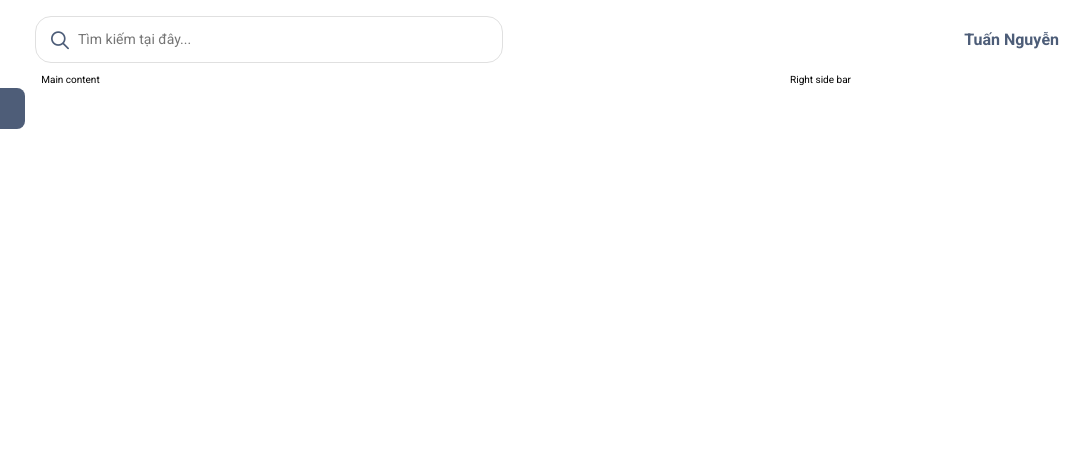
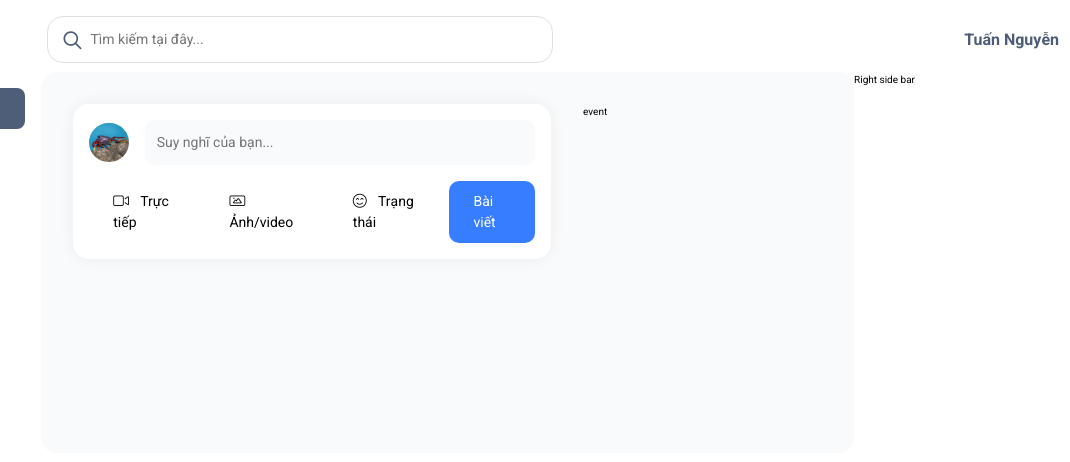
Before and after one commit to ducky2003/DAMH, a plain HTML site: page index.html in a window 1280 px wide. Shown: the full height of the page, 137-1207 px from the left. Drawn offline with Linux system fonts and the light colour scheme.

Commit message:
Post Layout

```diff
--- a/assets/scss/common/__common_class.scss
+++ b/assets/scss/common/__common_class.scss
@@ -33,3 +33,10 @@ h5,
 h6 {
     overflow-wrap: break-word;
 }
+
+.post-container {
+    background-color: #fff;
+    border-radius: 16px;
+    padding: 16px;
+    box-shadow: 0 0 16px #0000000f;
+}
--- a/assets/scss/contents/left_side_bar.scss
+++ b/assets/scss/contents/left_side_bar.scss
@@ -10,6 +10,12 @@
     padding: 16px;
     padding-left: 0;
     list-style: none;
+
+}
+
+.navbar__item:hover {
+    cursor: pointer;
+    background-color: #F9FAFB;
 }
 
 .navbar__item {
@@ -18,10 +24,6 @@
     color: $primary-color;
     background-color: #fff;
     padding: 10px 16px;
-
-    :hover {
-        cursor: pointer;
-    }
 }
 
 .navbar__item.active {
--- a/assets/scss/contents/main_content.scss
+++ b/assets/scss/contents/main_content.scss
@@ -1,3 +1,79 @@
 .main-content {
     flex-basis: 60%;
+    padding: 32px;
+    padding-bottom: 0;
+    background-color: #F9FAFB;
+    border-radius: 16px;
+    display: flex;
+    gap: 32px;
+
+    .feed-phase {
+        flex: 2;
+
+    }
 }
+
+
+
+.new-post__box {
+    display: flex;
+    align-items: center;
+    gap: 16px;
+
+    .new-post__box__avatar {
+        width: 48px;
+        border-radius: 50%;
+        object-fit: contain;
+        overflow: hidden;
+    }
+
+    .new-post__box__status {
+        width: 100%;
+        background-color: #F9FAFB;
+        padding: 12px;
+        border-radius: 10px;
+        border: none;
+        font-size: 1.4rem;
+    }
+}
+
+
+
+.new-post__list-button {
+    margin-top: 16px;
+    display: flex;
+    font-size: 1.4rem;
+    align-items: center;
+    justify-content: space-between;
+
+    .list-button__button:last-child {
+        background-color: #377dff;
+        color: #fff;
+    }
+
+
+    .list-button__button:last-child:hover {
+        opacity: 0.8;
+    }
+}
+
+.list-button__button:hover {
+    cursor: pointer;
+    background-color: #F9FAFB;
+}
+
+.list-button__button {
+    padding: 10px 24px;
+    border-radius: 10px;
+
+    .button-icon {
+        margin-right: 8px;
+    }
+
+}
+
+
+
+.event-phase {
+    flex: 1;
+}
--- a/assets/scss/header/header.scss
+++ b/assets/scss/header/header.scss
@@ -15,7 +15,7 @@
 }
 
 .first-phase {
-    flex-basis: 50%;
+    flex-basis: 54%;
     display: flex;
     align-items: center;
     justify-content: space-between;
--- a/index.html
+++ b/index.html
@@ -92,7 +92,36 @@
                     </ul>
                 </div>
                 <div class="main-content">
-                    <h4>Main content</h4>
+                    <div class="feed-phase">
+                        <div class="feed-phase__new-post post-container">
+                            <div class="new-post__box">
+                                <div class="new-post__box__avatar">
+                                    <img src="./assets/images/icons/avatar.jpg" alt="avatar">
+                                </div>
+                                <input type="text" class="new-post__box__status" placeholder="Suy nghĩ của bạn...">
+                            </div>
+                            <div class="new-post__list-button">
+                                <div class="list-button__button">
+                                    <i class="button-icon fa-light fa-video"></i>
+                                    <span class="button-label">Trực tiếp</span>
+                                </div>
+                                <div class="list-button__button">
+                                    <i class="button-icon fa-light fa-image-landscape"></i>
+                                    <span class="button-label">Ảnh/video</span>
+                                </div>
+                                <div class="list-button__button">
+                                    <i class="button-icon fa-light fa-face-smile-beam"></i>
+                                    <span class="button-label">Trạng thái</span>
+                                </div>
+                                <div class="list-button__button">
+                                    <span class="button-label">Bài viết</span>
+                                </div>
+                            </div>
+                        </div>
+                    </div>
+                    <div class="event-phase">
+                        <h4>event</h4>
+                    </div>
                 </div>
                 <div class="right-sidebar activebar">
                     <h4>Right side bar</h4>
```
Also changed, not shown: assets/css/style.css, 1 other file.
